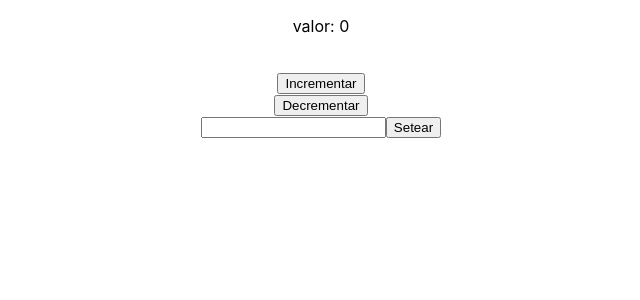
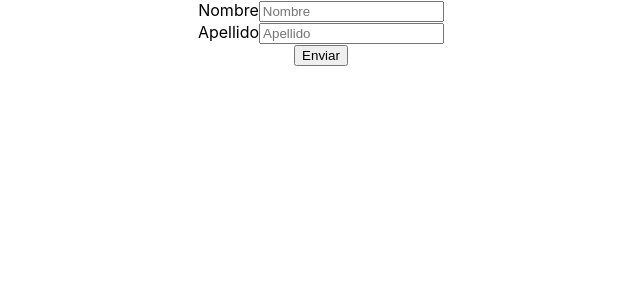
Before and after one commit to adrian1426/ReactRedux_ExpertoFront_udemy, a React (Create React App) app in the folder reactProyecto/hola_mundo/: page / in a window 1280 px wide. Shown: the top 300 px of the page, without its empty margins (319-959 px from the left). Built offline with nearby package versions, Linux system fonts and the light colour scheme.

Commit message:
redux-form

```diff
--- a/reactProyecto/hola_mundo/package.json
+++ b/reactProyecto/hola_mundo/package.json
@@ -11,7 +11,8 @@
     "react-redux": "^7.1.0",
     "react-router-dom": "^5.0.1",
     "react-scripts": "3.0.1",
-    "redux": "^4.0.4"
+    "redux": "^4.0.4",
+    "redux-form": "^8.2.5"
   },
   "scripts": {
     "start": "react-scripts start",
--- a/reactProyecto/hola_mundo/src/App.js
+++ b/reactProyecto/hola_mundo/src/App.js
@@ -1,48 +1,33 @@
 import React,{Component} from 'react';
 import './App.css';
 import {connect} from 'react-redux';
-import { incrementar,decrementar,setear } from './reducers/index';
+// import { incrementar,decrementar,setear } from './reducers/index';
+import UserFormRedux from './components/UserFormRedux';
+
 class App extends Component {
 
-    handleChange = (e) =>{
-        const {name,value}=e.target;
-        this.setState({[name]:value});
+    handleSubmit = payload =>{
+        console.log(payload);
     }
-    handleSetear = (e) =>{
-        const {setear}=this.props;
-        const {valor} = this.state;
-        setear(Number(valor));
-    }
-
   render(){
-      const {incrementar,decrementar,valor}=this.props;
-      console.log(this.state);
     return (
       <div className="App">
-      <p>valor: {valor}</p>
-      <br/>
-      <button onClick={incrementar}>Incrementar</button>
-      <br/>
-      <button onClick={decrementar}>Decrementar</button>
-      <br/>
-      <input name="valor" onChange={this.handleChange}/>
-      <button onClick={this.handleSetear}>Setear</button>
+      <UserFormRedux onSubmit={this.handleSubmit}/>
       </div>
     );
   }
 }
 
 const mapStateToProps = state =>{
-    console.log({state});
     return{
-        valor:state
+        valor:state.contador
     }
 }
 
 const mapDispatchToProps = dispatch=>({
-    incrementar: () => dispatch(incrementar()),
-    decrementar: () => dispatch(decrementar()),
-    setear: payload => dispatch(setear(payload))
+    // incrementar: () => dispatch(incrementar()),
+    // decrementar: () => dispatch(decrementar()),
+    // setear: payload => dispatch(setear(payload))
 });
 
 export default connect(mapStateToProps,mapDispatchToProps)(App);
--- /dev/null
+++ b/reactProyecto/hola_mundo/src/components/CustomInput.js
@@ -0,0 +1,17 @@
+import React ,{Component} from 'react';
+
+class CustomInput extends Component{
+    render(){
+        const {input,meta, title,...props} = this.props;
+        console.log(meta);
+        return(
+            <div>
+                {title && <span>{title}</span>}
+                <input {...input} {...props}/>
+                {meta.submitFailed && meta.error && <span>{meta.error}</span>}
+            </div>
+        );
+    }
+}
+
+export default CustomInput;
--- /dev/null
+++ b/reactProyecto/hola_mundo/src/components/UserFormRedux.js
@@ -0,0 +1,36 @@
+import React,{Component} from 'react';
+import {reduxForm, Field} from 'redux-form';
+import CustomInput from './CustomInput';
+
+const validate=values =>{
+    const errors={};
+
+    if(!values.name){
+        errors.name="Campo Nombre obligatorio";
+    }
+
+    if(!values.lastname){
+        errors.lastname="Campo Apellido obligatorio";
+    }
+
+    return errors;
+}
+
+class UserFormRedux extends Component{
+    render(){
+        const {handleSubmit} = this.props;
+        console.log(this.props);
+        return(
+            <form onSubmit={handleSubmit}>
+            <Field name="name" component={CustomInput} placeholder="Nombre" title="Nombre"/>
+            <Field name="lastname" component={CustomInput} placeholder="Apellido" title="Apellido"/>
+            <input type="submit" value="Enviar"/>
+            </form>
+        );
+    }
+}
+
+export default reduxForm({
+    form:'user',
+    validate
+}) (UserFormRedux);
--- a/reactProyecto/hola_mundo/src/index.js
+++ b/reactProyecto/hola_mundo/src/index.js
@@ -1,13 +1,17 @@
 import React from 'react';
 import ReactDOM from 'react-dom';
 import {Provider} from 'react-redux';
-import {createStore} from 'redux';
+import {createStore, combineReducers} from 'redux';
+import {reducer as formReducer} from 'redux-form';
 import reducer from './reducers';
 import './index.css';
 import App from './App';
 import * as serviceWorker from './serviceWorker';
 
-const store= createStore(reducer);
+const store= createStore(combineReducers({
+    contador:reducer,
+    form: formReducer
+}));
 
 ReactDOM.render(
 <Provider store={store}><App /></Provider>
--- a/reactProyecto/hola_mundo/src/reducers/index.js
+++ b/reactProyecto/hola_mundo/src/reducers/index.js
@@ -23,7 +23,6 @@ const initialState=0;
 
 //Reducer
 export default function(state=initialState,action){
-    console.log(action);
     switch (action.type) {
         case INCREMENTAR:
             return state + 1;
```
Also changed, not shown: 1 other file (tests, documents, lock files or other folders).
